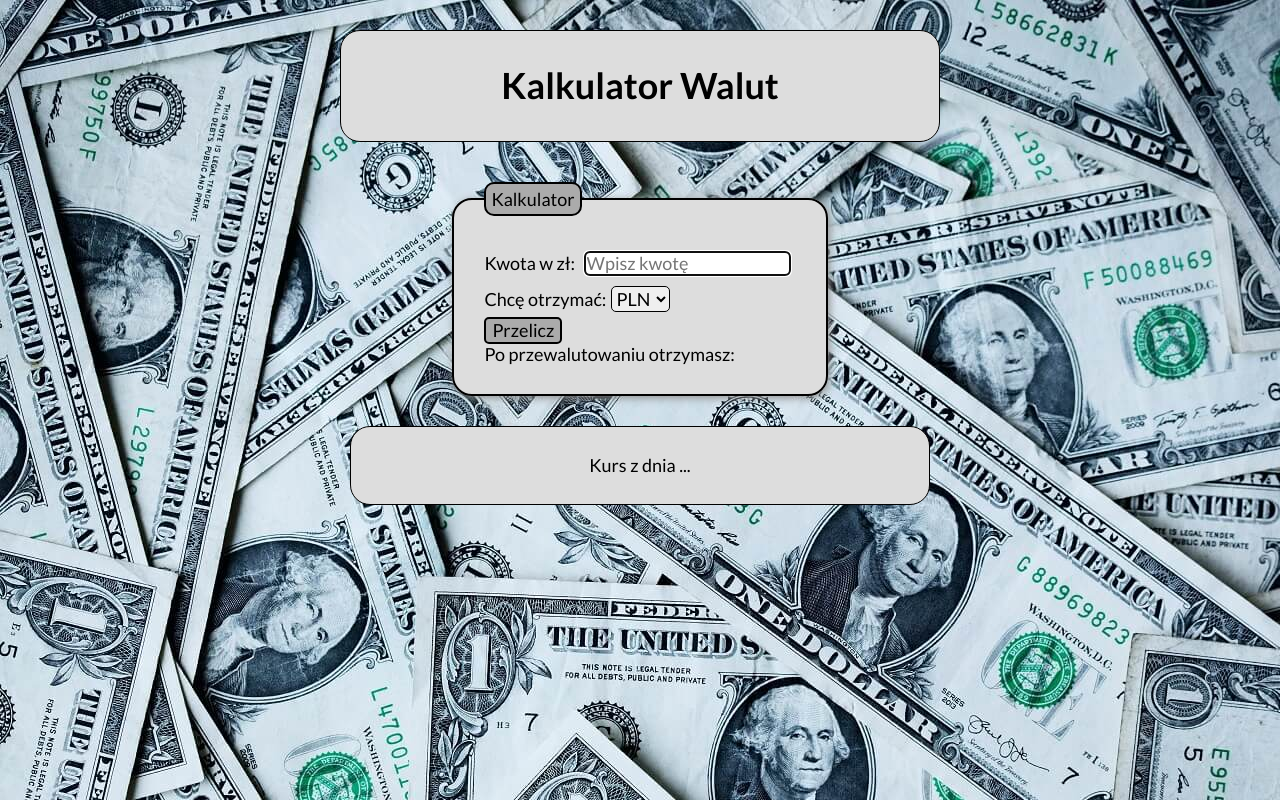
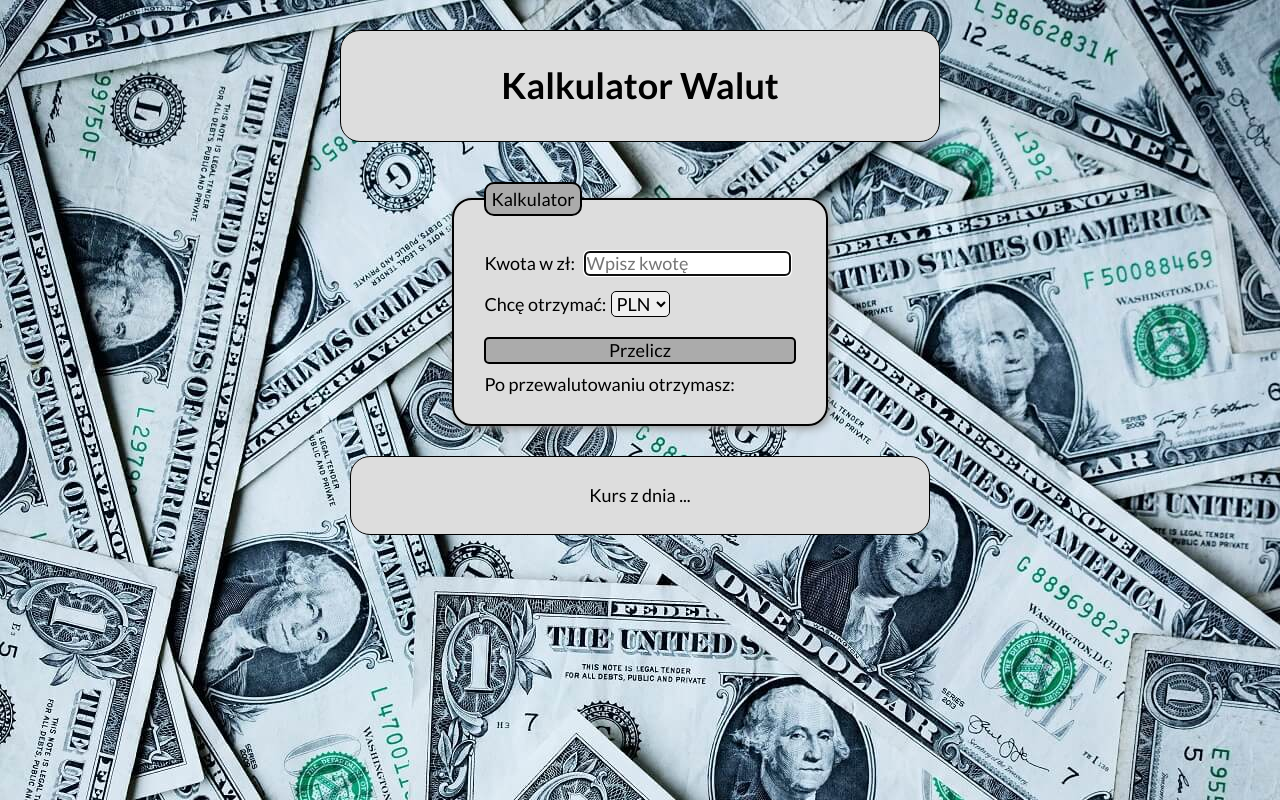
Before and after one commit to FilipBuchwald/currency-converter-react, a React (Create React App) app: page / in a window 1280 px wide. Built offline with nearby package versions, Linux system fonts and the light colour scheme.

Commit message:
changes in form button

```diff
--- a/src/Form/style.css
+++ b/src/Form/style.css
@@ -30,13 +30,15 @@
 .form__selector {
     border: 1px solid black;
     border-radius: 5px;
-    margin: 5px;
+    margin: 10px 5px;
 }
 
 .form__button {
     border: 2px solid black;
     border-radius: 5px;
     background-color: hsl(0, 0%, 67%);
+    width: 100%;
+    margin: 10px 0px;
 }
 
 .form__button:hover {
```
